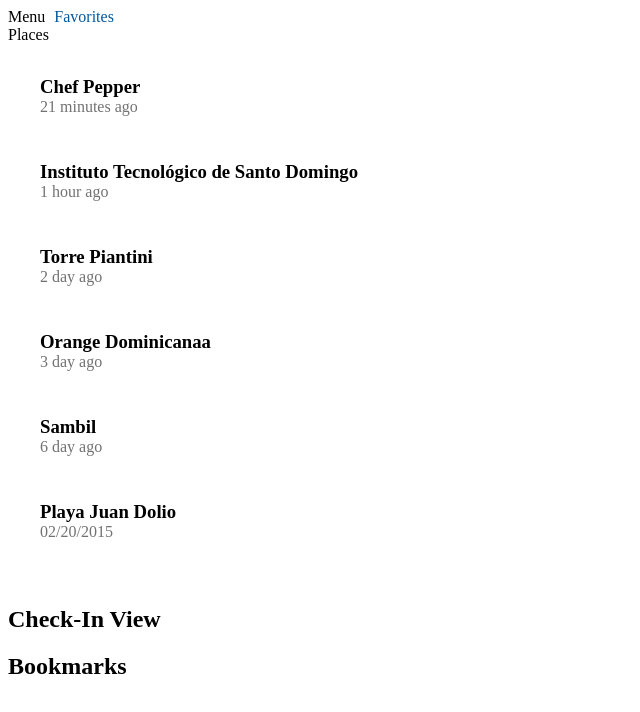
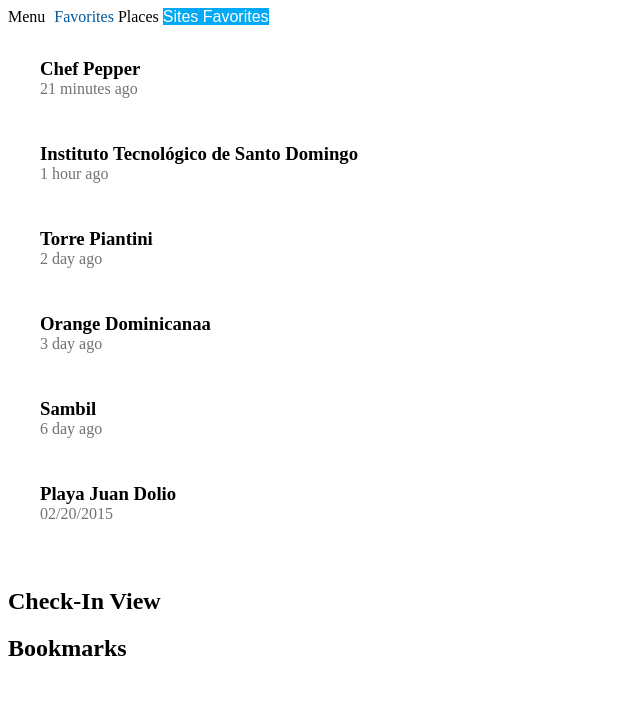
Before and after one commit to INTEC-2015-Mobile-Group-6/onesquare, a website: page src/web/public/index.html in a window 1280 px wide. Shown: the whole page, without its empty margins (0-640 px from the left). Drawn offline with Linux system fonts and the light colour scheme.

Commit message:
tabs added

```diff
--- a/src/web/public/index.html
+++ b/src/web/public/index.html
@@ -22,6 +22,7 @@
         <link rel="import" href="/bower_components/paper-icon-button/paper-icon-button.html">
         <link rel="import" href="/bower_components/core-animated-pages/core-animated-pages.html">
         <link rel="import" href="/bower_components/core-animated-pages/transitions/slide-from-right.html">
+        <link rel="import" href="/bower_components/paper-tabs/paper-tabs.html">
         <!-- Fonts -->
         <link rel="import" href="/bower_components/font-roboto/roboto.html">
         <style>
@@ -97,6 +98,15 @@
                 right: 1rem;
                 bottom: 1rem;
             }
+
+            paper-tabs
+            {
+            font-family: 'RobotoDraft', sans-serif;
+            font-weight: 400;
+            background-color: #03a9f4;
+            color: #fff
+            }
+
         </style>
     </head>
     <body unresolved fullbleed>
@@ -117,7 +127,12 @@
                             </paper-item>
                         </core-menu>
                     </core-header-panel>
-                    <div tool>Places</div>
+                        <span tool>Places</span>
+                        <paper-tabs selected="0" noink>
+                            <paper-tab> Sites</paper-tab>
+                        <paper-tab> Favorites</paper-tab>
+                    </paper-tabs>
+                </div>
                     <div class="check-in-list">
                         <paper-shadow>
                             <article class="check-in" layout horizontal="">
```
